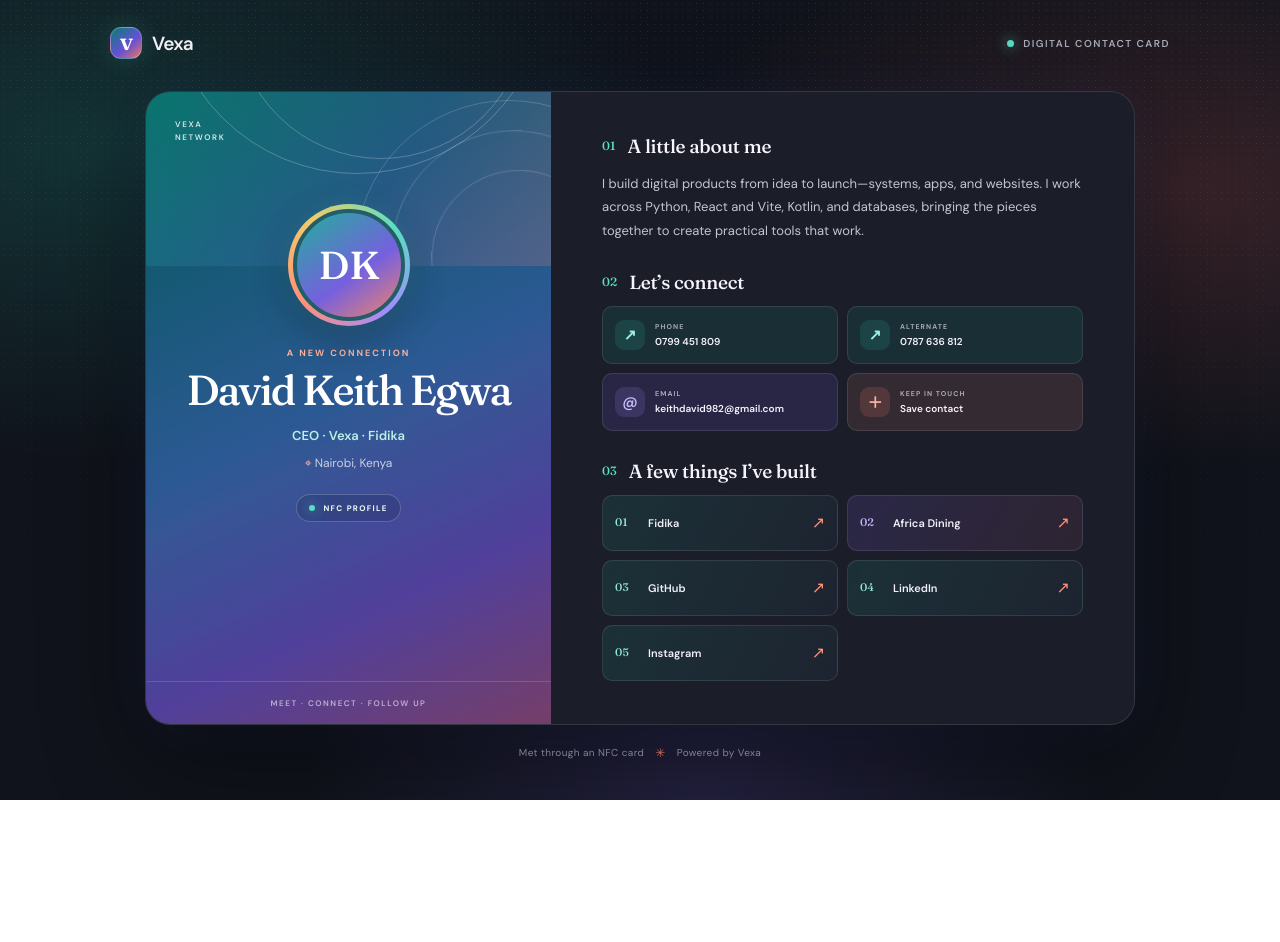
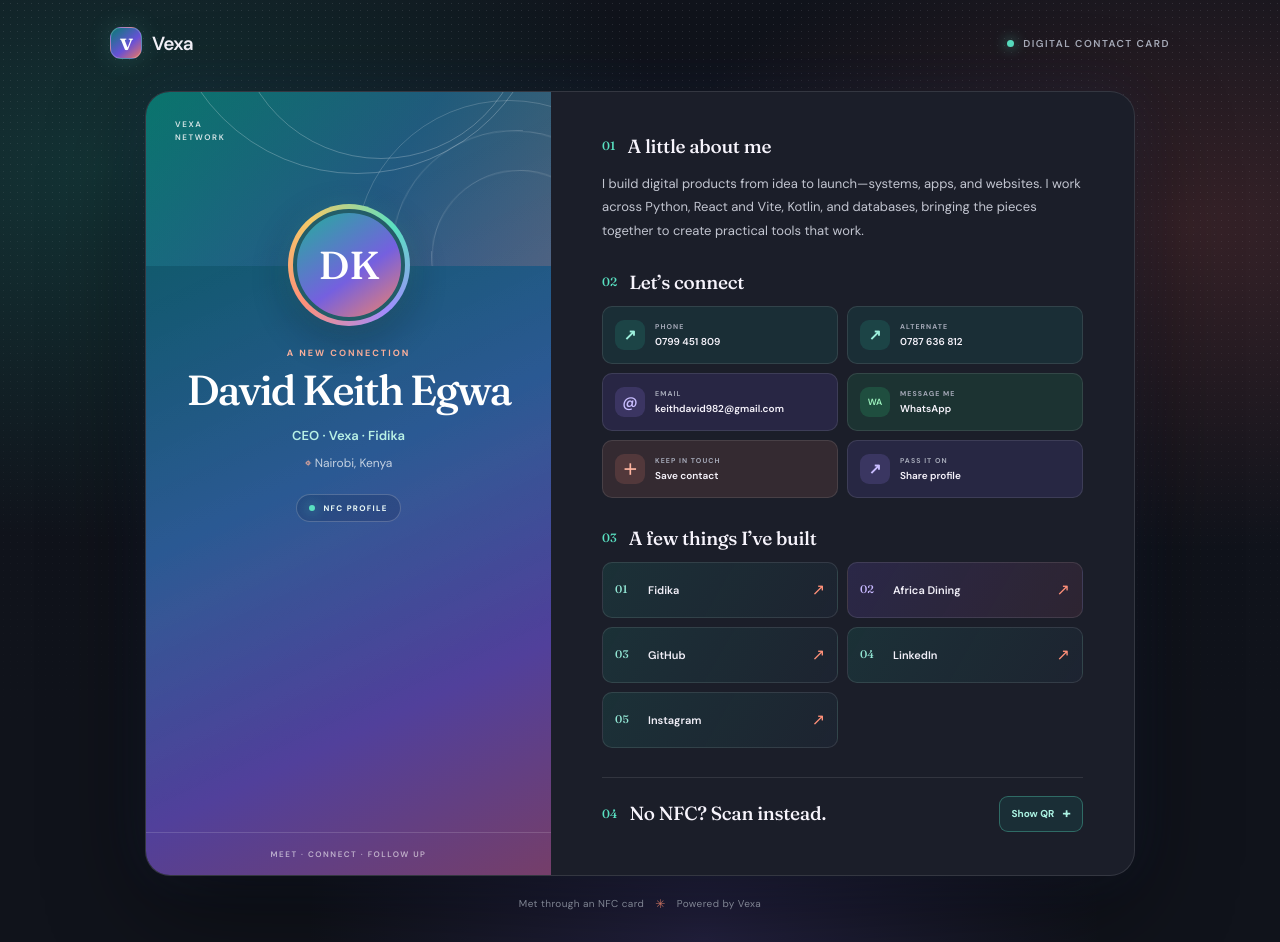
Before and after one commit to keith611/my-profile-, a React (Vite) app: page / in a window 1280 px wide. Before the commit the page ends 800 px from the top, so only its background shows below. Built offline with nearby package versions, Linux system fonts and the light colour scheme.

Commit message:
Add QR, sharing, and WhatsApp actions

```diff
--- a/package.json
+++ b/package.json
@@ -10,6 +10,7 @@
     "preview": "vite preview"
   },
   "dependencies": {
+    "qrcode.react": "^4.2.0",
     "react": "^19.2.8",
     "react-dom": "^19.2.8",
     "react-router-dom": "^7.6.2"
--- a/src/pages/ProfilePage.css
+++ b/src/pages/ProfilePage.css
@@ -233,13 +233,19 @@
 .contact-action:hover { transform: translateY(-2px); border-color: rgba(89,224,193,.55); box-shadow: 0 8px 22px rgba(0,0,0,.18); }
 .contact-call { background: rgba(27,166,145,.12); }
 .contact-email { background: rgba(121,96,229,.14); }
+.contact-whatsapp { background: rgba(44,190,117,.13); }
 .contact-save { background: rgba(255,144,121,.11); }
+.contact-share { background: rgba(118,97,220,.15); }
 .action-icon { display: grid; place-items: center; width: 30px; height: 30px; flex: 0 0 auto; border-radius: 9px; color: #9df0dc; background: rgba(43,197,169,.15); font-size: 15px; font-weight: 600; }
 .contact-email .action-icon { color: #c9bdff; background: rgba(161,139,255,.16); }
+.contact-whatsapp .action-icon { color: #9cf1bd; background: rgba(44,190,117,.2); font-size: 9px; }
 .contact-save .action-icon { color: #ffb5a1; background: rgba(255,144,121,.15); }
+.contact-share .action-icon { color: #c9bdff; background: rgba(161,139,255,.16); }
 .contact-action > span:last-child { display: grid; gap: 4px; min-width: 0; }
 .contact-action small { color: #a5a9b8; font-size: 7px; font-weight: 700; letter-spacing: .15em; }
 .contact-action strong { overflow: hidden; color: #f6f3fb; font-size: 10px; font-weight: 600; text-overflow: ellipsis; white-space: nowrap; }
+.share-status { min-height: 0; margin: 0; color: #9df0dc; font-size: 10px; }
+.share-status:empty { display: none; }
 
 .profile-links { display: grid; grid-template-columns: repeat(2, minmax(0, 1fr)); gap: 9px; }
 .profile-links a {
@@ -263,6 +269,19 @@
 .project-name { overflow: hidden; font-size: 11px; font-weight: 600; text-overflow: ellipsis; white-space: nowrap; }
 .project-arrow { justify-self: end; color: var(--coral); font-size: 16px; }
 
+.qr-section { padding-top: 18px; border-top: 1px solid rgba(255,255,255,.1); }
+.qr-section-top { display: flex; align-items: center; justify-content: space-between; gap: 12px; }
+.qr-section-top .section-heading { margin: 0; }
+.qr-toggle { display: inline-flex; align-items: center; gap: 8px; min-height: 36px; padding: 0 11px; border: 1px solid rgba(89,224,193,.34); border-radius: 9px; color: #aaf1e1; background: rgba(27,166,145,.12); font-size: 10px; font-weight: 700; cursor: pointer; transition: background .2s ease, border-color .2s ease; }
+.qr-toggle:hover { border-color: rgba(89,224,193,.7); background: rgba(27,166,145,.2); }
+.qr-toggle span { font-size: 15px; line-height: 1; }
+.profile-qr-panel { display: flex; align-items: center; gap: 17px; margin-top: 15px; padding: 15px; border: 1px solid rgba(255,255,255,.12); border-radius: 13px; background: linear-gradient(120deg, rgba(27,166,145,.1), rgba(121,96,229,.11)); animation: card-arrive .25s ease both; }
+.qr-code-shell { display: grid; place-items: center; flex: 0 0 auto; width: 132px; height: 132px; overflow: hidden; border: 7px solid #fff; border-radius: 8px; background: #fff; }
+.qr-code-shell svg { display: block; width: 100%; height: 100%; }
+.qr-copy { display: grid; gap: 7px; }
+.qr-copy strong { color: #f6f3fb; font-size: 12px; }
+.qr-copy span { color: #b8bdcc; font-size: 10px; line-height: 1.6; }
+
 .profile-footer { display: flex; justify-content: center; align-items: center; gap: 11px; margin: 20px auto 0; color: #a7adbd; font-size: 10px; letter-spacing: .04em; }
 .footer-dot { color: var(--coral); font-size: 12px; }
 
@@ -284,12 +303,17 @@
   .profile-details { gap: 25px; padding: 27px 22px 25px; }
   .profile-bio { font-size: 12px; }
   .profile-links { grid-template-columns: 1fr 1fr; }
+  .profile-qr-panel { width: 100%; }
 }
 
 @media (max-width: 390px) {
   .profile-actions { grid-template-columns: 1fr; }
   .contact-action { min-height: 52px; }
   .profile-links { grid-template-columns: 1fr; }
+  .profile-qr-panel { align-items: flex-start; gap: 12px; padding: 12px; }
+  .qr-code-shell { width: 112px; height: 112px; border-width: 5px; }
+  .qr-copy strong { font-size: 11px; }
+  .qr-copy span { font-size: 9px; }
 }
 
 @media (prefers-reduced-motion: reduce) {
--- a/src/pages/ProfilePage.jsx
+++ b/src/pages/ProfilePage.jsx
@@ -1,3 +1,5 @@
+import { useState } from 'react';
+import { QRCodeSVG } from 'qrcode.react';
 import { profile } from '../data/profile.js';
 import './ProfilePage.css';
 
@@ -27,8 +29,41 @@ function contactFile() {
 }
 
 export function ProfilePage() {
+  const [qrOpen, setQrOpen] = useState(false);
+  const [shareStatus, setShareStatus] = useState('');
   const phones = profile.phones || [];
   const links = profile.links.filter((item) => item.label && item.url);
+  const profileUrl = `${window.location.origin}/profile`;
+  const digits = (phones[0] || '').replace(/\D/g, '');
+  const whatsappPhone = digits.startsWith('254') ? digits : digits.startsWith('0') ? `254${digits.slice(1)}` : digits;
+  const whatsappUrl = whatsappPhone
+    ? `https://wa.me/${whatsappPhone}?text=${encodeURIComponent(`Hi ${profile.name}, I found your profile on Vexa.`)}`
+    : '';
+
+  const shareProfile = async () => {
+    const shareData = {
+      title: `${profile.name} · Vexa`,
+      text: 'Connect with me on Vexa.',
+      url: profileUrl,
+    };
+
+    if (navigator.share) {
+      try {
+        await navigator.share(shareData);
+        setShareStatus('Profile shared.');
+        return;
+      } catch (error) {
+        if (error.name === 'AbortError') return;
+      }
+    }
+
+    try {
+      await navigator.clipboard.writeText(profileUrl);
+      setShareStatus('Profile link copied.');
+    } catch {
+      setShareStatus('Copy the profile address from your browser to share it.');
+    }
+  };
 
   return (
     <main className="profile-shell">
@@ -96,11 +131,22 @@ export function ProfilePage() {
                   <span><small>EMAIL</small><strong>{profile.email}</strong></span>
                 </a>
               )}
+              {whatsappUrl && (
+                <a className="contact-action contact-whatsapp" href={whatsappUrl} target="_blank" rel="noreferrer">
+                  <span className="action-icon" aria-hidden="true">WA</span>
+                  <span><small>MESSAGE ME</small><strong>WhatsApp</strong></span>
+                </a>
+              )}
               <button className="contact-action contact-save" onClick={contactFile} type="button">
                 <span className="action-icon" aria-hidden="true">＋</span>
                 <span><small>KEEP IN TOUCH</small><strong>Save contact</strong></span>
               </button>
+              <button className="contact-action contact-share" onClick={shareProfile} type="button">
+                <span className="action-icon" aria-hidden="true">↗</span>
+                <span><small>PASS IT ON</small><strong>Share profile</strong></span>
+              </button>
             </div>
+            <p className="share-status" role="status" aria-live="polite">{shareStatus}</p>
           </section>
 
           {links.length > 0 && (
@@ -120,6 +166,44 @@ export function ProfilePage() {
               </nav>
             </section>
           )}
+
+          <section className="qr-section" aria-labelledby="qr-heading">
+            <div className="qr-section-top">
+              <div className="section-heading section-heading-compact">
+                <span className="section-index">04</span>
+                <h2 id="qr-heading">No NFC? Scan instead.</h2>
+              </div>
+              <button
+                className="qr-toggle"
+                type="button"
+                aria-expanded={qrOpen}
+                aria-controls="profile-qr-panel"
+                onClick={() => setQrOpen((open) => !open)}
+              >
+                {qrOpen ? 'Hide QR' : 'Show QR'}
+                <span aria-hidden="true">{qrOpen ? '−' : '+'}</span>
+              </button>
+            </div>
+            {qrOpen && (
+              <div className="profile-qr-panel" id="profile-qr-panel">
+                <div className="qr-code-shell">
+                  <QRCodeSVG
+                    value={profileUrl}
+                    size={156}
+                    level="M"
+                    includeMargin
+                    title={`QR code for ${profile.name}'s Vexa profile`}
+                    bgColor="#ffffff"
+                    fgColor="#111622"
+                  />
+                </div>
+                <div className="qr-copy">
+                  <strong>Scan to open this profile</strong>
+                  <span>Save the QR code or scan it with your phone camera to connect.</span>
+                </div>
+              </div>
+            )}
+          </section>
         </div>
       </section>
 
```
Also changed, not shown: 1 other file (tests, documents, lock files or other folders).
